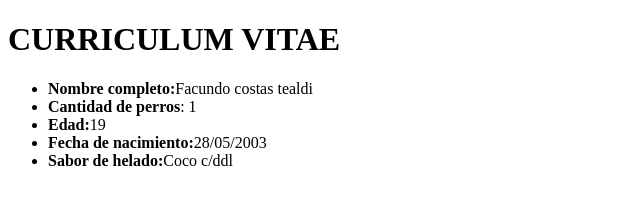
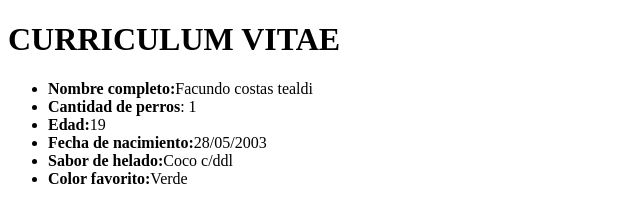
Before and after one commit to FakuKostasDvlpr/nucba2717, a plain HTML site: page clase_2/index.html in a window 1280 px wide. Shown: the whole page, without its empty margins (0-640 px from the left). Drawn offline with Linux system fonts and the light colour scheme.

Commit message:
Color favorito agregado

```diff
--- a/clase_2/index.html
+++ b/clase_2/index.html
@@ -14,6 +14,7 @@
         <li><b>Edad:</b>19</li>
         <li><b>Fecha de nacimiento:</b>28/05/2003</li>
         <li><b>Sabor de helado:</b>Coco c/ddl</li>
+        <li><b>Color favorito:</b>Verde</li>
     </ul>
 </body>
 </html>
```
